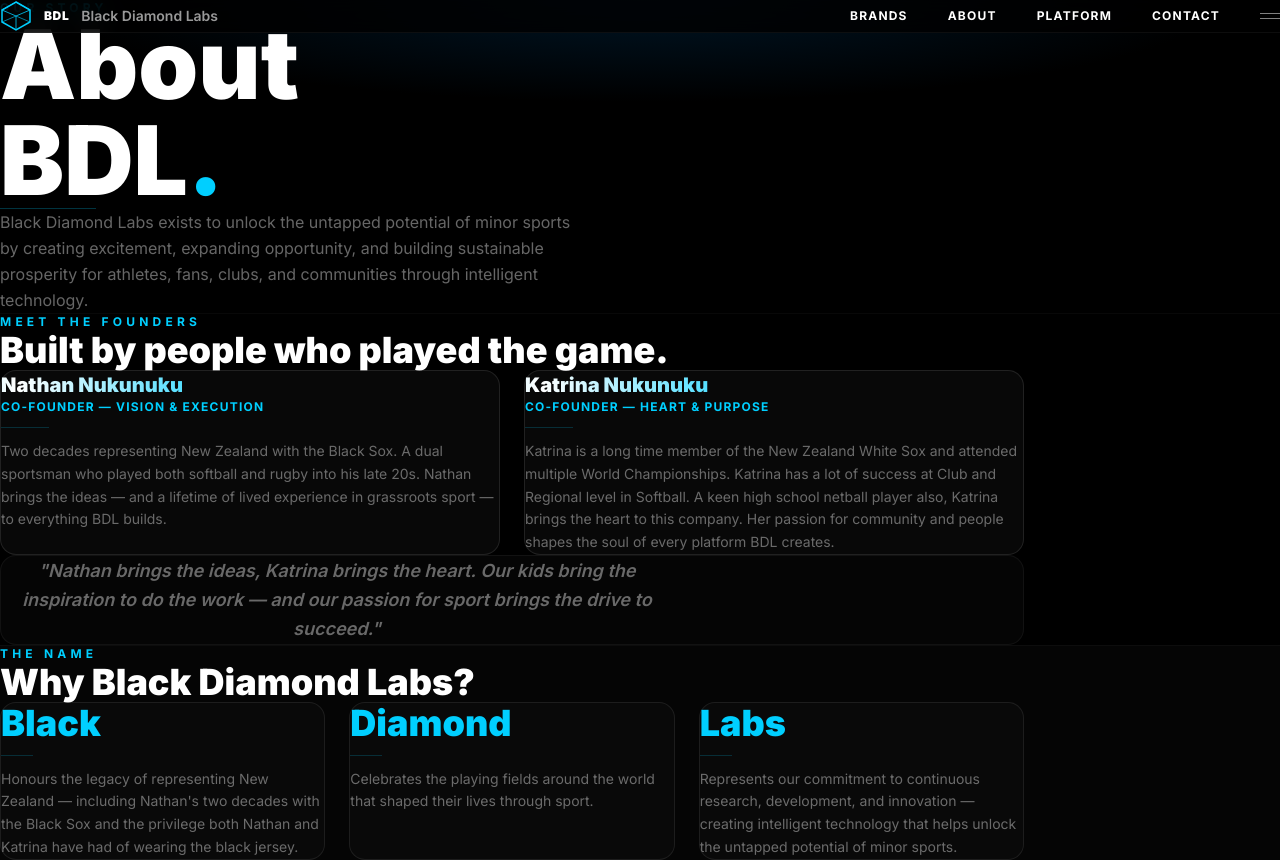
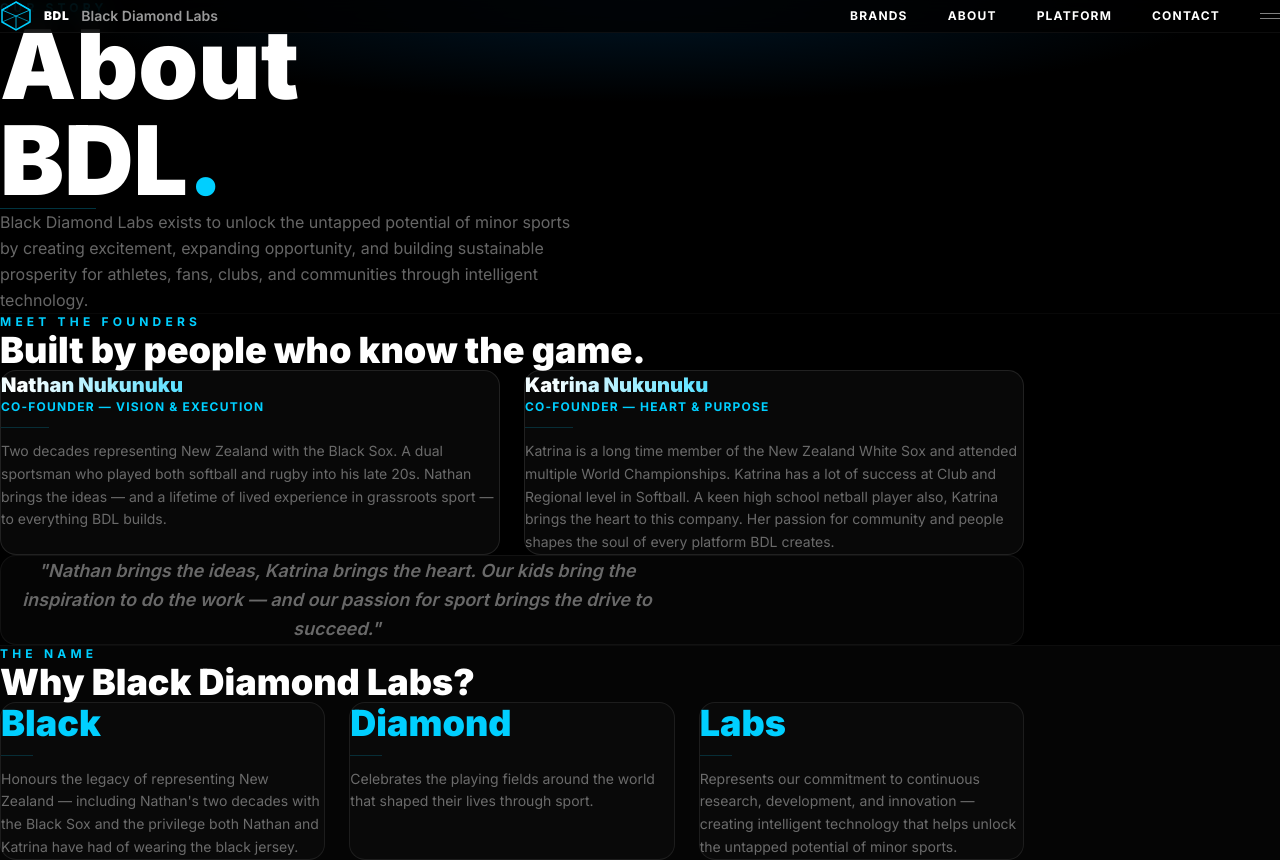
Before and after one commit to N8Nuks/blackdiamondlabs, a Next.js app: page /about in a window 1280 px wide. Shown: the top 860 px of the page. Built offline with nearby package versions, Linux system fonts and the light colour scheme.

Commit message:
update founders heading

```diff
--- a/app/about/page.tsx
+++ b/app/about/page.tsx
@@ -25,7 +25,7 @@ export default function About() {
       <section className="px-6 sm:px-16 lg:px-24 py-24" style={{ borderTop: '1px solid #ffffff08' }}>
         <div className="max-w-5xl mx-auto">
           <p className="text-xs font-bold uppercase tracking-[0.35em] mb-5" style={{ color: '#00CFFF' }}>Meet the Founders</p>
-          <h2 className="text-3xl sm:text-4xl font-black text-white mb-16">Built by people who played the game.</h2>
+          <h2 className="text-3xl sm:text-4xl font-black text-white mb-16">Built by people who know the game.</h2>
 
           <div className="grid sm:grid-cols-2 gap-6 mb-6">
             <div className="rounded-2xl border border-white/10 bg-white/[0.03] p-10 flex flex-col gap-3">
```
